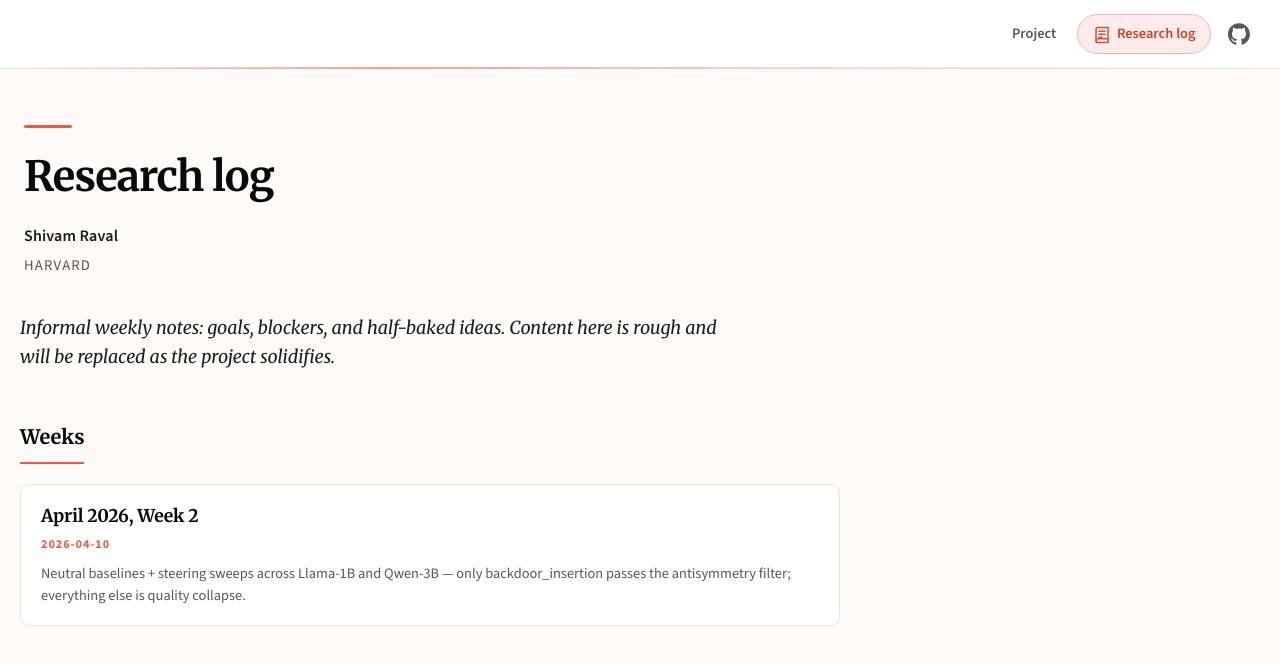
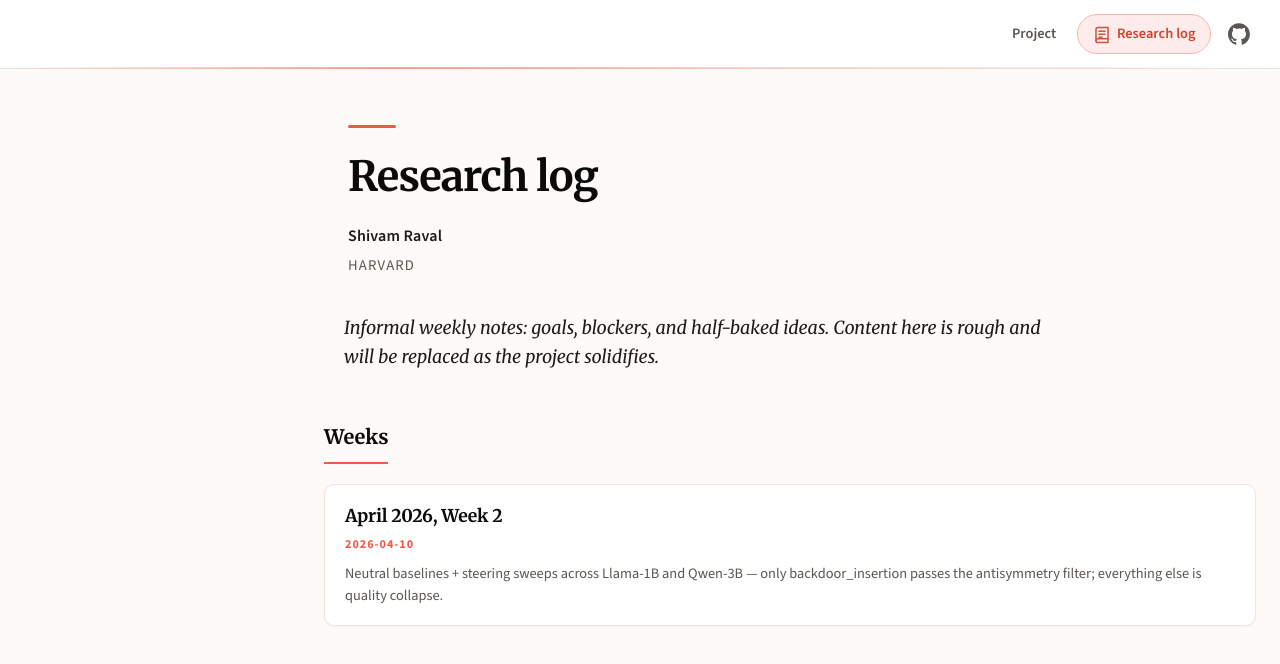
Before and after one commit to shivam-raval96/model-org-codegen, a React (Vite) app in the folder web/: page /#/research-log in a window 1280 px wide. Shown: the top 664 px of the page. Built offline with nearby package versions, Linux system fonts and the light colour scheme.

Commit message:
Align research log content with doc-body column (matches ToC left edge)
Co-Authored-By: Claude Sonnet 4.6 <noreply@anthropic.com>

```diff
--- a/web/src/index.css
+++ b/web/src/index.css
@@ -367,10 +367,21 @@ code {
 
 /* ── Research log ────────────────────────────────────────── */
 
+.research-log-page {
+  max-width: 1280px;
+  margin: 0 auto;
+  padding: 0 1.25rem;
+}
+
+@media (min-width: 1024px) {
+  .research-log-page {
+    padding-left: calc(1.5rem + 16rem + 2.75rem);
+    padding-right: 1.5rem;
+  }
+}
+
 .research-log-shell {
-  max-width: 860px;
-  margin: 0 auto;
-  padding: 0 1.25rem 4rem;
+  padding: 0 0 4rem;
 }
 
 .research-log-page .hero {
@@ -385,10 +396,6 @@ code {
 .research-log-page .lead {
   text-align: left;
   margin-left: 0;
-}
-
-.research-log-page .research-log-shell {
-  margin: 0;
 }
 
 .research-log-index-heading {
```
